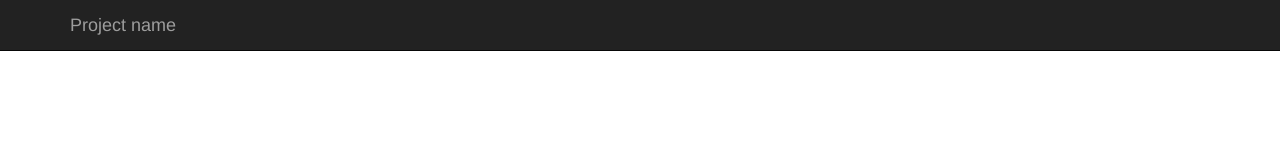
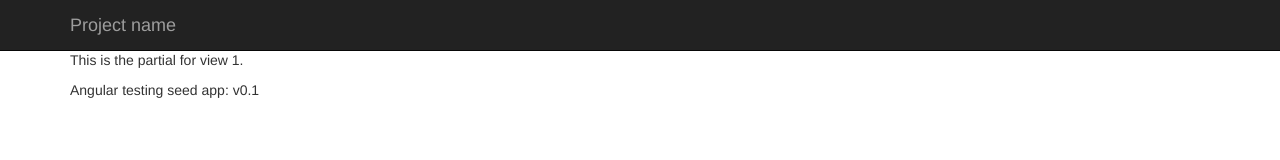
Before and after one commit to andrewbeng89/IS429AngularTest, a website: page app/index.html in a window 1280 px wide. Drawn offline with nearby package versions, Linux system fonts and the light colour scheme.

Commit message:
changed css

```diff
--- a/app/css/app.css
+++ b/app/css/app.css
@@ -1,4 +1,7 @@
 /* app css stylesheet */
+body {
+  padding-top: 50px;
+}
 
 .menu {
   list-style: none;
```
